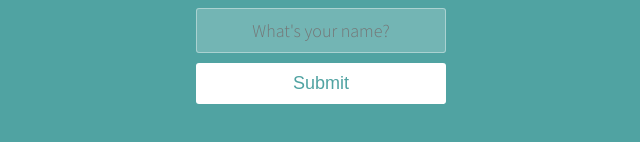
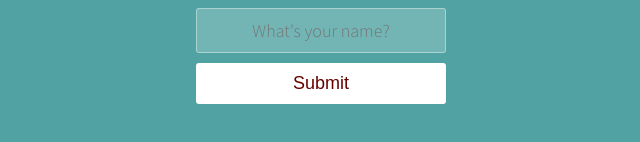
Before and after one commit to mholmes5/eventHandling_react, a React (Create React App) app: page / in a window 1280 px wide. Shown: the part 250-392 px from the top of the page, without its empty margins (319-959 px from the left). Built offline with nearby package versions, Linux system fonts and the light colour scheme.

Commit message:
complete challenge

```diff
--- a/src/components/App.jsx
+++ b/src/components/App.jsx
@@ -1,15 +1,43 @@
-import React from "react";
-
-function handleClick() {
-  console.log("Clicked");
-}
+import React, { useState } from "react";
 
 function App() {
+  const [headingText, setHeadingText] = useState("Hello");
+  const [background, setBackground] = useState("#FFF");
+  const [isMousedOver, setMouseOver] = useState(false);
+
+  console.log(background);
+
+  function handleClick() {
+    setHeadingText("Submitted");
+  }
+
+  function mouseOut() {
+    //console.log("Mouse Out");
+    setBackground("#FFF");
+    setMouseOver(false);
+  }
+
+  function mouseOver() {
+    //console.log("Mouse Over");
+    setBackground("#111");
+    setMouseOver(true);
+  }
+
   return (
     <div className="container">
-      <h1>Hello</h1>
+      <h1>{headingText}</h1>
       <input type="text" placeholder="What's your name?" />
-      <button onClick={handleClick}>Submit</button>
+      <button
+        style={{
+          backgroundColor: background,
+          color: isMousedOver ? "#50a3a2" : "#600"
+        }}
+        onClick={handleClick}
+        onMouseOut={mouseOut}
+        onMouseOver={mouseOver}
+      >
+        Submit
+      </button>
     </div>
   );
 }
```
